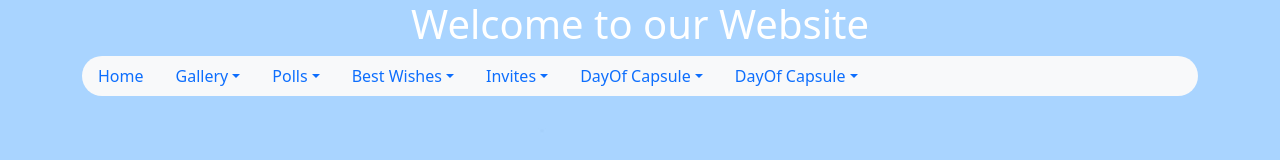
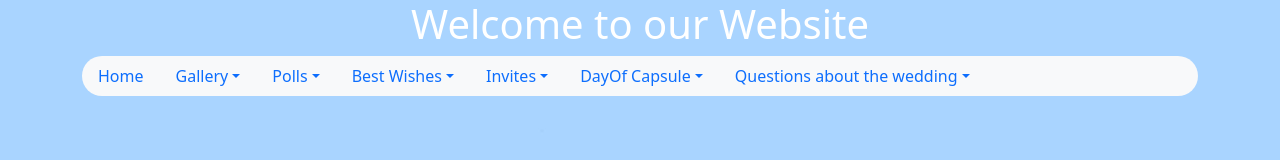
Before and after one commit to ChrisAndBeth2023/ChrisAndBeth2023.github.io, a plain HTML site: page FAQ.html in a window 1280 px wide. Shown: the top 160 px of the page. Drawn offline with nearby package versions, Linux system fonts and the light colour scheme.

Commit message:
update menu

```diff
--- a/FAQ.html
+++ b/FAQ.html
@@ -55,7 +55,7 @@
                     </ul>
                 </li>
                 <li class="nav-item dropdown">
-                    <a class="nav-link dropdown-toggle" data-bs-toggle="dropdown" href="#" role="button" aria-expanded="false">DayOf Capsule</a>
+                    <a class="nav-link dropdown-toggle" data-bs-toggle="dropdown" href="#" role="button" aria-expanded="false">Questions about the wedding</a>
                     <ul class="dropdown-menu">
                         <li><a class="dropdown-item disabled" href="#">FAQ</a></li>
                     </ul>
```
